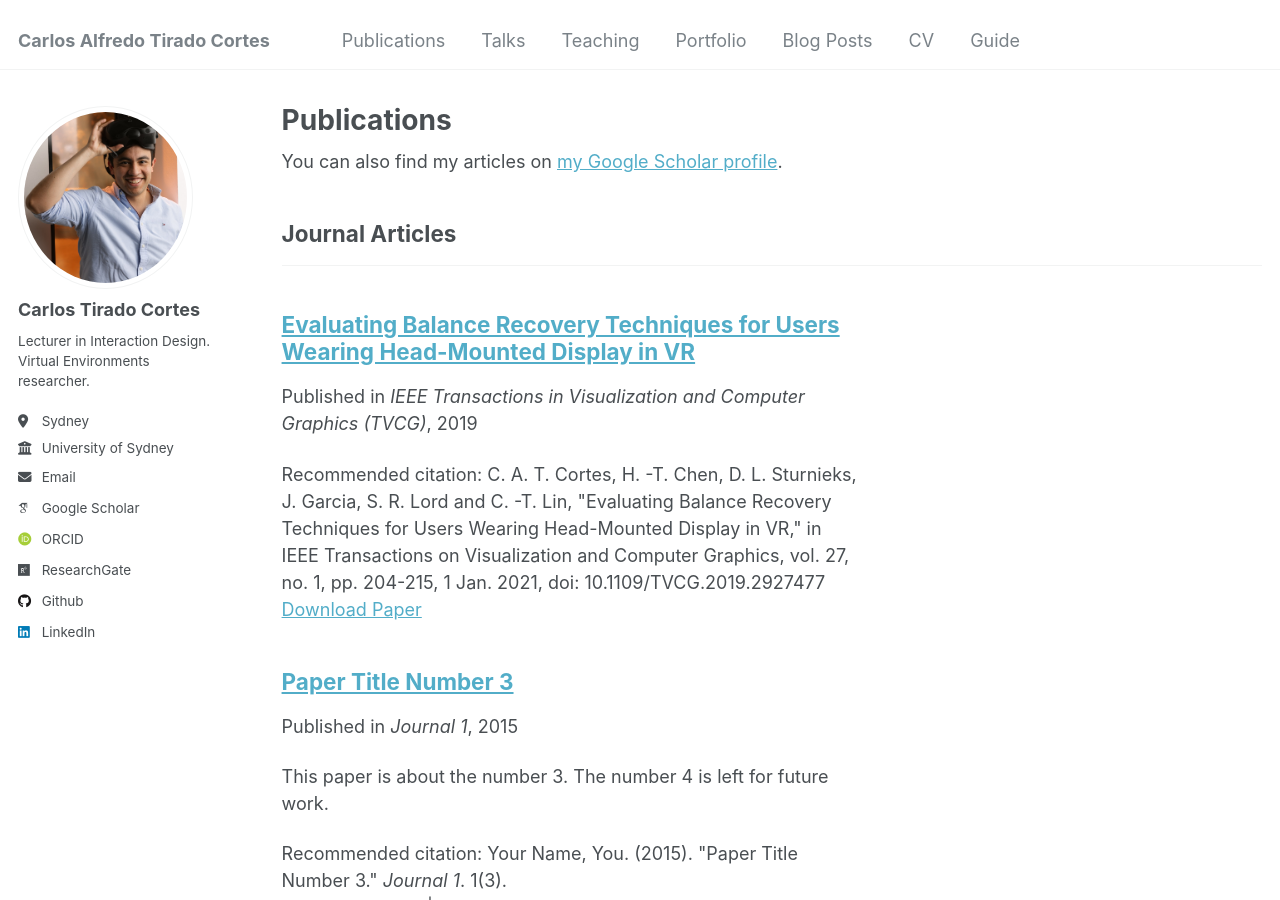
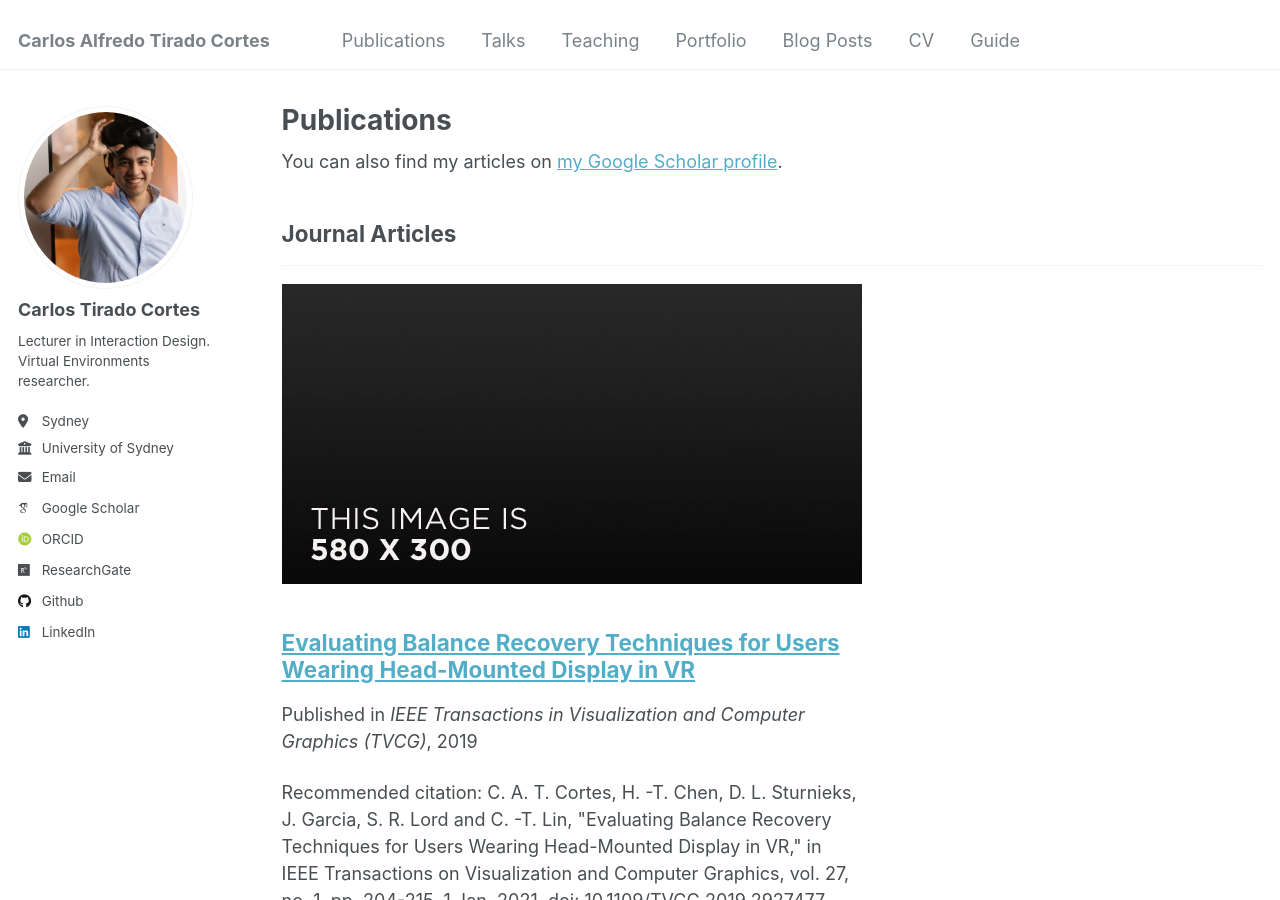
Before and after one commit to catiradocortes/catiradocortes.github.io, a Jekyll site: the page built from _pages/publications.html, in a window 1280 px wide and 900 px high. Built offline with Jekyll 4.4.1, drawn with Linux system fonts in a browser that asks for light colours; some web fonts are replaced.

Commit message:
New post version.

```diff
--- a/_pages/publications.html
+++ b/_pages/publications.html
@@ -23,16 +23,25 @@ author_profile: true
         <h2>{{ category[1].title }}</h2><hr />
         {% assign title_shown = true %}
       {% endunless %}
-      {% if page.image %}
+
+
+      {% if post.image %}
         <div class="publication-image">
-          <img src="{{ page.image }}" alt="Teaser image for {{ page.title }}" class="img-fluid">
+          <img src="{{ post.image }}" alt="Teaser image for {{ post.title }}" class="img-fluid">
         </div>
       {% endif %}
+
+
       {% include archive-single.html %}
     {% endfor %}
   {% endfor %}
 {% else %}
   {% for post in site.publications reversed %}
+  {% if post.image %}
+      <div class="publication-image">
+        <img src="{{ post.image }}" alt="Teaser image for {{ post.title }}" class="img-fluid">
+      </div>
+    {% endif %}
     {% include archive-single.html %}
   {% endfor %}
 {% endif %}
```
